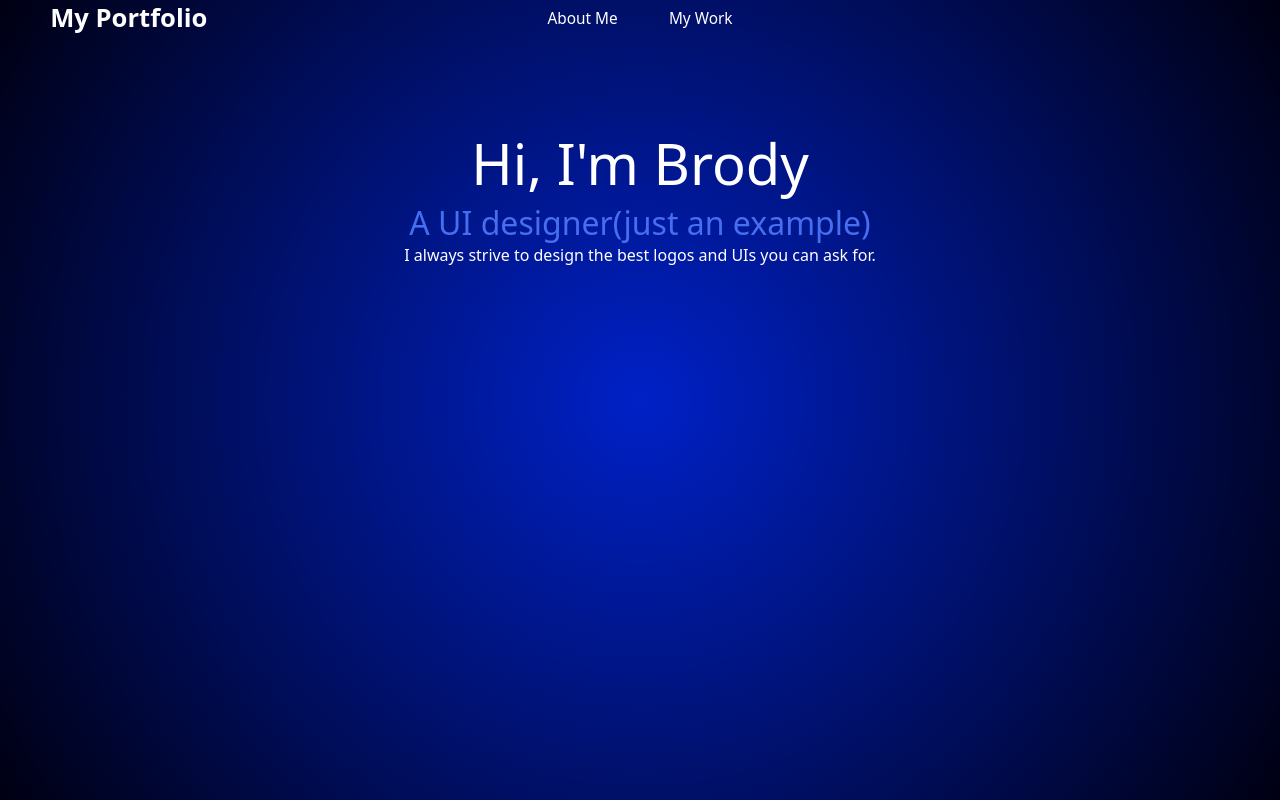
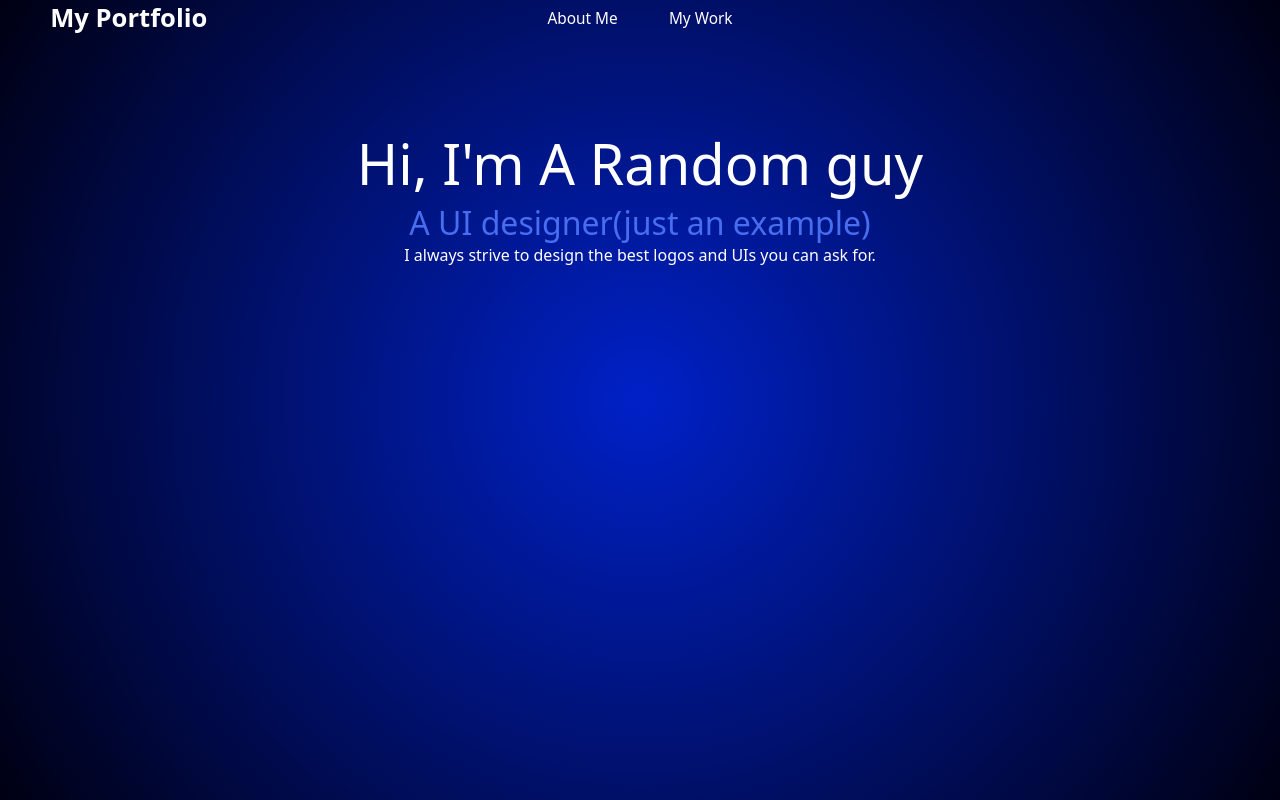
Before and after one commit to Anklemonitor-codez/portfolio, a plain HTML site: page index.html in a window 1280 px wide. Shown: the top 800 px of the page. Drawn offline with Linux system fonts and the light colour scheme.

Commit message:
Update index.html

```diff
--- a/index.html
+++ b/index.html
@@ -17,7 +17,7 @@
 
     <div class="section" id="body">
         <div class="sub-item" id="who-i-am">
-            <div id="me">Hi, I'm Brody</div>
+            <div id="me">Hi, I'm A Random guy</div>
             <div id="what-i-am">A UI designer(just an example)</div>
             <div id="my-ethics">I always strive to design the best logos and UIs you can ask for.</div>
         </div>
```
